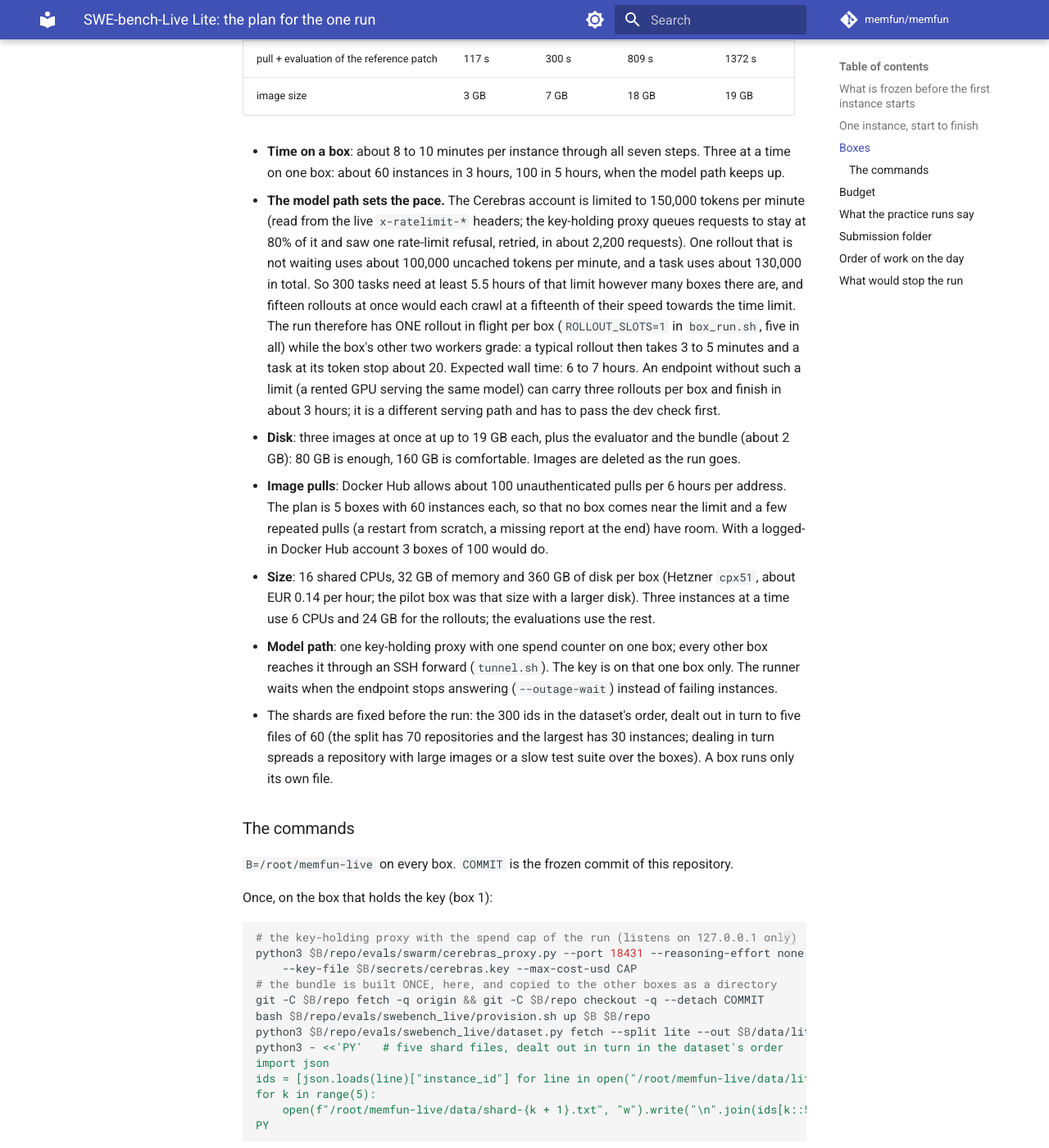
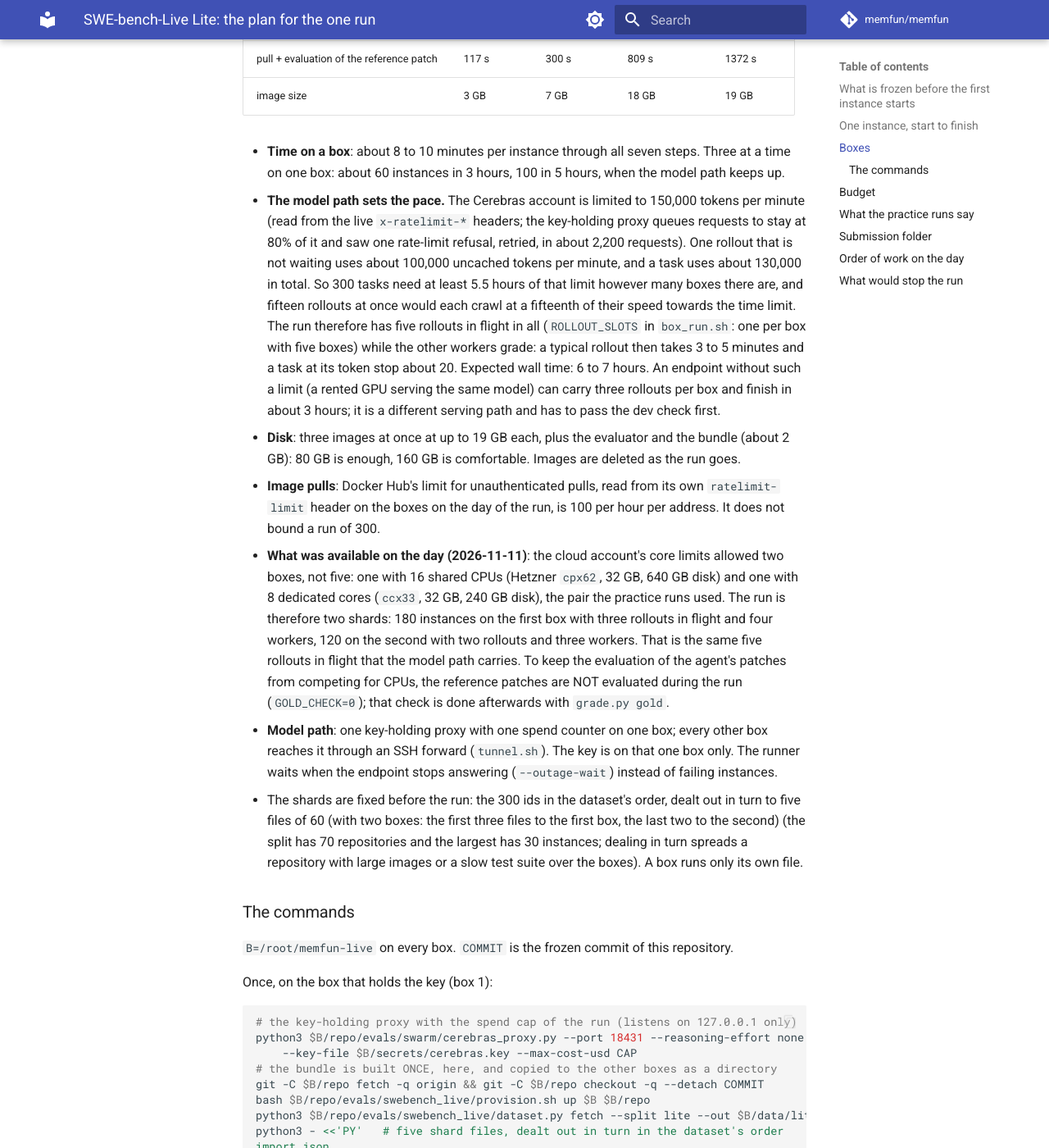
Before and after one commit to indoor47/memfun, an MkDocs documentation site: the page built from docs/SWEBENCH-LIVE-LITE-PLAN.md, in a window 1280 px wide and 1400 px high, scrolled down 2506 px. Shown: the whole window at 82% size. Built offline with MkDocs 1.6.1 and Material for MkDocs 9.7.7, drawn with Linux system fonts in a browser that asks for light colours; comment, search, counter and statistics services are not loaded; some of the changed text lies outside the part shown.

Commit message:
chore(swebench-live): two boxes on the day; the reference-patch check can be left out of the run
The cloud account's core limits allow two boxes, not five. Docker Hub's pull limit, read from
its header on the boxes, is 100 per hour and does not bound the run. GOLD_CHECK=0 leaves the
evaluation of the reference patches out of the run so that it does not compete with the
evaluation of the agent's patches for CPUs; it is done afterwards.

Co-Authored-By: Claude Fable 5.2 <noreply@anthropic.com>
Claude-Session: https://claude.ai/code/session_013N6RttEn9cN76rPyKMke3D

```diff
--- a/docs/SWEBENCH-LIVE-LITE-PLAN.md
+++ b/docs/SWEBENCH-LIVE-LITE-PLAN.md
@@ -93,26 +93,31 @@ Measured on the pilot (30 dev instances, a 16-CPU box, three instances at a time
   about 130,000 in total. So
   300 tasks need at least 5.5 hours of that limit however many boxes there are, and fifteen
   rollouts at once would each crawl at a fifteenth of their speed towards the time
-  limit. The run therefore has ONE rollout in flight per box (`ROLLOUT_SLOTS=1` in
-  `box_run.sh`, five in all) while the box's other two workers grade: a typical rollout then
+  limit. The run therefore has five rollouts in flight in all (`ROLLOUT_SLOTS` in
+  `box_run.sh`: one per box with five boxes) while the other workers grade: a typical rollout then
   takes 3 to 5 minutes and a task at its token stop about 20. Expected wall time: 6 to 7
   hours. An endpoint without such a limit (a rented GPU serving the same model) can carry
   three rollouts per box and finish in about 3 hours; it is a different serving path and has
   to pass the dev check first.
 - **Disk**: three images at once at up to 19 GB each, plus the evaluator and the bundle (about
   2 GB): 80 GB is enough, 160 GB is comfortable. Images are deleted as the run goes.
-- **Image pulls**: Docker Hub allows about 100 unauthenticated pulls per 6 hours per address.
-  The plan is 5 boxes with 60 instances each, so that no box comes near the limit and a few
-  repeated pulls (a restart from scratch, a missing report at the end) have room. With a
-  logged-in Docker Hub account 3 boxes of 100 would do.
-- **Size**: 16 shared CPUs, 32 GB of memory and 360 GB of disk per box (Hetzner `cpx51`, about
-  EUR 0.14 per hour; the pilot box was that size with a larger disk). Three instances at a time
-  use 6 CPUs and 24 GB for the rollouts; the evaluations use the rest.
+- **Image pulls**: Docker Hub's limit for unauthenticated pulls, read from its own
+  `ratelimit-limit` header on the boxes on the day of the run, is 100 per hour per address.
+  It does not bound a run of 300.
+- **What was available on the day (2026-11-11)**: the cloud account's core limits allowed two
+  boxes, not five: one with 16 shared CPUs (Hetzner `cpx62`, 32 GB, 640 GB disk) and one with
+  8 dedicated cores (`ccx33`, 32 GB, 240 GB disk), the pair the practice runs used. The run is
+  therefore two shards: 180 instances on the first box with three rollouts in flight and four
+  workers, 120 on the second with two rollouts and three workers. That is the same five
+  rollouts in flight that the model path carries. To keep the evaluation of the agent's
+  patches from competing for CPUs, the reference patches are NOT evaluated during the run
+  (`GOLD_CHECK=0`); that check is done afterwards with `grade.py gold`.
 - **Model path**: one key-holding proxy with one spend counter on one box; every other box
   reaches it through an SSH forward (`tunnel.sh`). The key is on that one box only. The runner
   waits when the endpoint stops answering (`--outage-wait`) instead of failing instances.
 - The shards are fixed before the run: the 300 ids in the dataset's order, dealt out in turn
-  to five files of 60 (the split has 70 repositories and the largest has 30 instances; dealing
+  to five files of 60 (with two boxes: the first three files to the first box, the last two to
+  the second) (the split has 70 repositories and the largest has 30 instances; dealing
   in turn spreads a repository with large images or a slow test suite over the boxes). A box
   runs only its own file.
 
@@ -192,8 +197,8 @@ That is about $0.16 per task and about $50 for 300. The stop of 520,000 tokens b
 at about $0.52, so the hard ceiling is $156; the proxy's spend cap is set to $65, and when it is
 reached the run waits instead of failing instances.
 
-Boxes: five at about EUR 0.14 per hour for 6 to 7 hours of run plus setup and the final
-steps, and the key-holding box: under EUR 10.
+Boxes: two at about EUR 0.25 per hour for 6 to 8 hours of run plus setup, the final steps
+and the reference-patch check afterwards: under EUR 10.
 
 ## What the practice runs say
 
```
Also changed, not shown: 1 other file.
